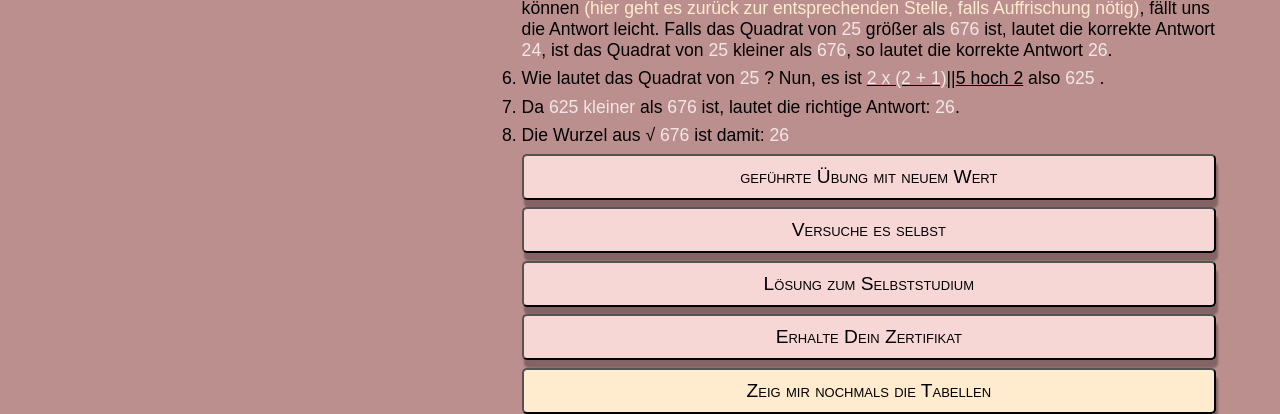
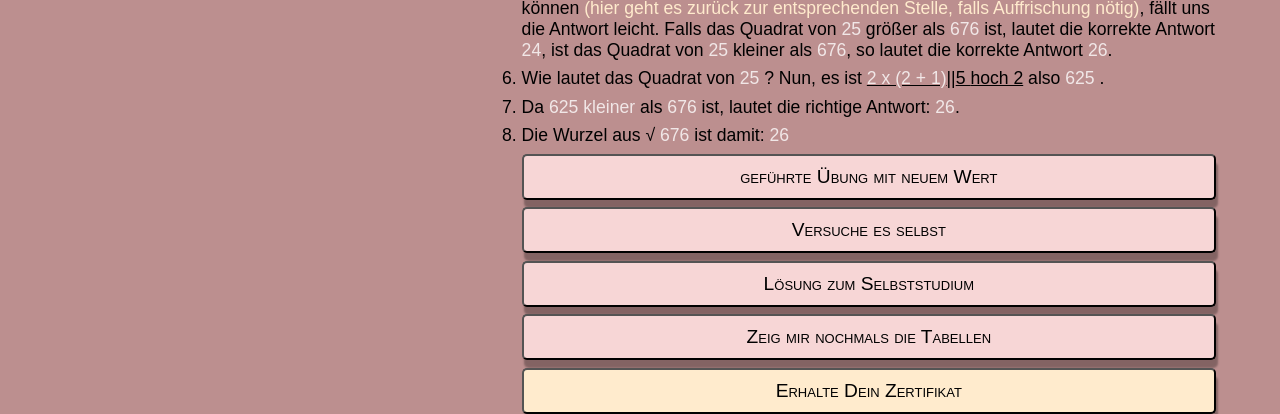
Before and after one commit to RALBERSME/myRootTreatment, a plain HTML site: page secret.html in a window 1280 px wide. Shown: the part 571-985 px from the top of the page. Drawn offline with Linux system fonts and the light colour scheme.

Commit message:
button order changed

```diff
--- a/secret.html
+++ b/secret.html
@@ -114,11 +114,12 @@
           <button onClick="example1()">geführte Übung mit neuem Wert</button>
           <button onClick="example2()">Versuche es selbst</button>
           <button onClick="example3()">Lösung zum Selbststudium</button>
-          <button onClick="window.location.href = 'certificate.html'">
+          <button onClick="tables()">Zeig mir nochmals die Tabellen</button>
+          <button
+            id="tables"
+            onClick="window.location.href = 'certificate.html'"
+          >
             Erhalte Dein Zertifikat
-          </button>
-          <button id="tables" onClick="tables()">
-            Zeig mir nochmals die Tabellen
           </button>
         </div>
       </div>
```
